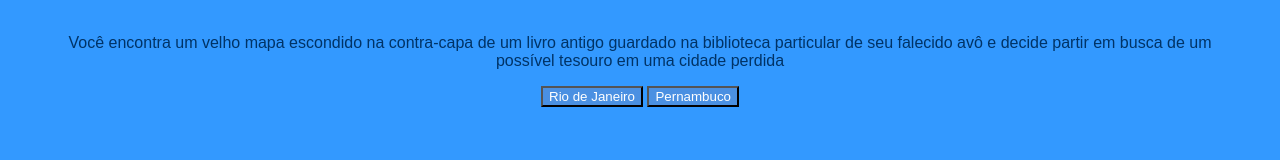
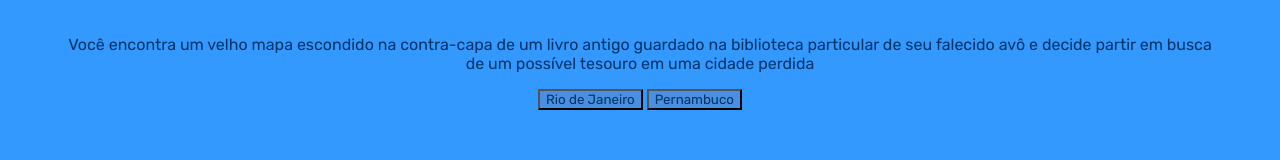
Before and after one commit to laurabrazmarquesxavier3a2/ILHADAAVENTURAA2, a plain HTML site: page index.html in a window 1280 px wide. Drawn offline with Linux system fonts and the light colour scheme.

Commit message:
Update style.css

```diff
--- a/style.css
+++ b/style.css
@@ -1,7 +1,7 @@
 body {
 background-color: #3399FF;
 color: #003366;
-font-family: "Bai Jamjuree", sans-serif;
+font-family: "Rubik", sans-serif;
 display: flex;
 justify-content: center;
 align-itens: center;
@@ -12,8 +12,8 @@ margin: 0;
 
 button {
     background-color: #4A90E2;
-    color: white;
-    font-family: "Bai Jamjuree", sans-serif;
+    color: #003366;
+font-family: "Rubik", sans-serif;
 }
 
 .passo {
```
